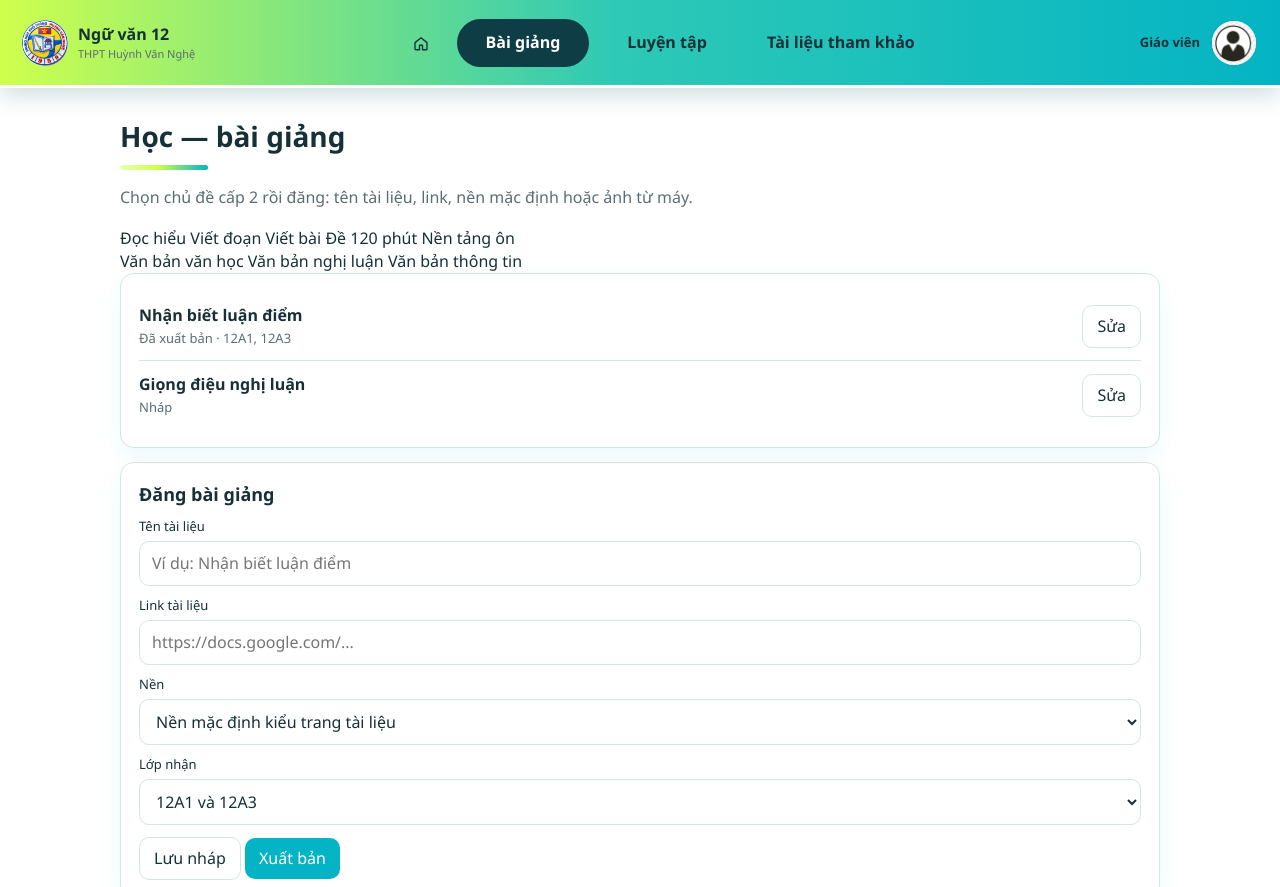
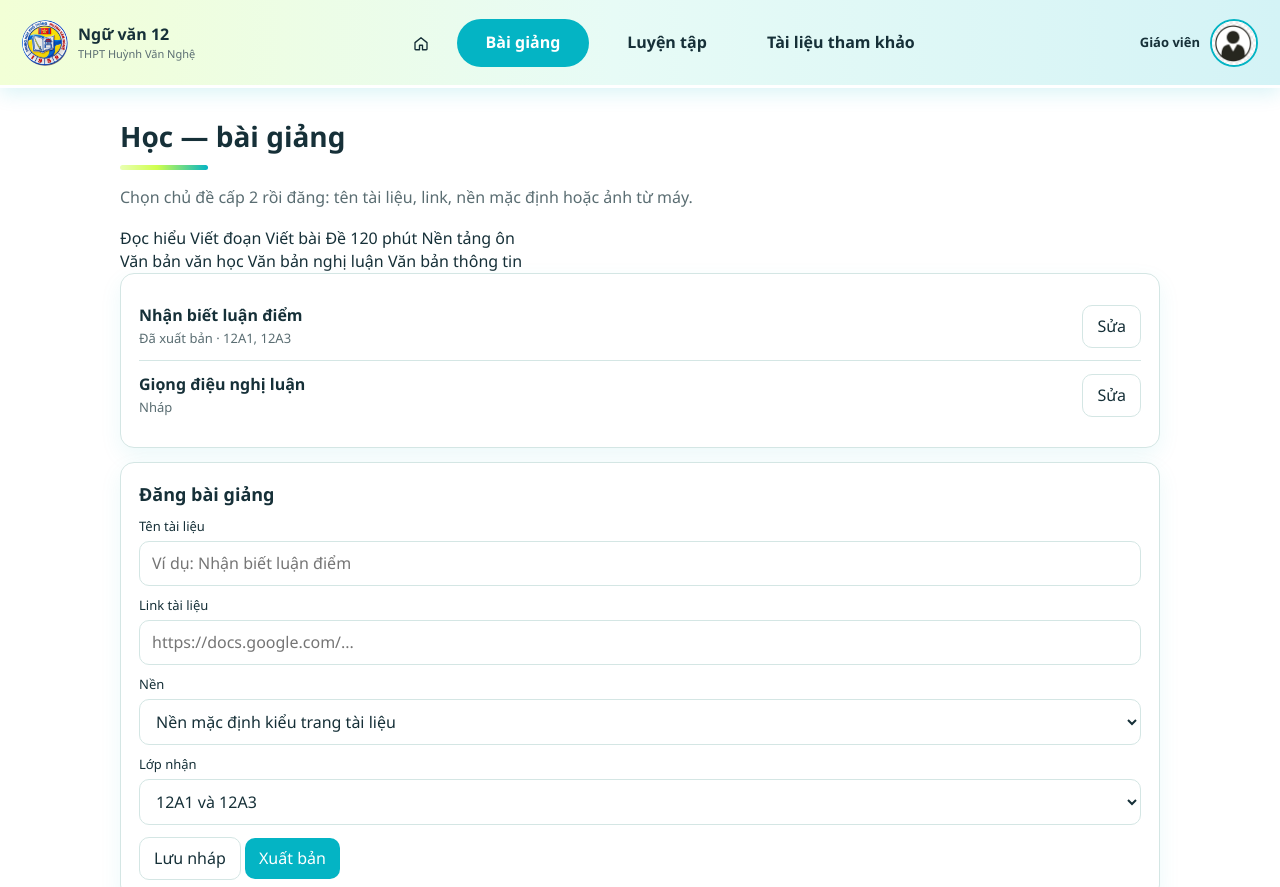
Before and after one commit to quocthai-be-data/literature-management, a plain HTML site: page web/hoc.html in a window 1280 px wide. Shown: the top 887 px of the page. Drawn offline with Linux system fonts and the light colour scheme.

Commit message:
Restore pale navbar gradient; keep white divider

```diff
--- a/web/css/app.css
+++ b/web/css/app.css
@@ -38,9 +38,9 @@ button, input, select, textarea { font: inherit; }
   justify-content: space-between;
   gap: 16px;
   padding: 10px 22px;
-  background: linear-gradient(90deg, #cfff4d 0%, #2ec9b6 48%, #04b4c4 100%);
+  background: linear-gradient(90deg, #f2ffd6 0%, #e7fbf6 48%, #d4f3f6 100%);
   border-bottom: 3px solid #fff;
-  box-shadow: 0 8px 22px rgba(4, 80, 90, 0.18);
+  box-shadow: 0 6px 18px rgba(4, 180, 196, 0.14);
   position: fixed;
   top: 0;
   left: 0;
@@ -78,8 +78,8 @@ button, input, select, textarea { font: inherit; }
   padding: 0 !important;
   border-radius: 50% !important;
 }
-.nav-main a:hover { background: rgba(255, 255, 255, 0.38); }
-.nav-main a.on { background: #0e3d45; color: #fff; }
+.nav-main a:hover { background: rgba(255,255,255,.65); }
+.nav-main a.on { background: var(--teal); color: #fff; }
 .nav-user {
   display: flex;
   align-items: center;
```
